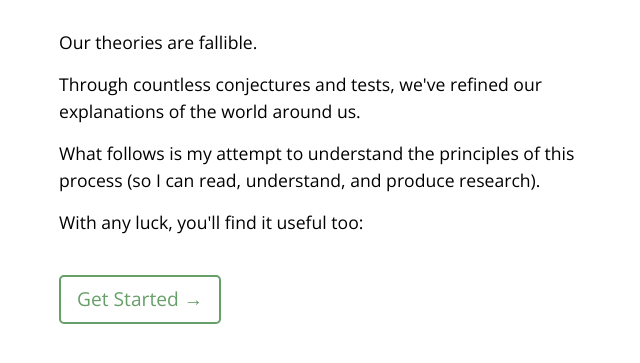
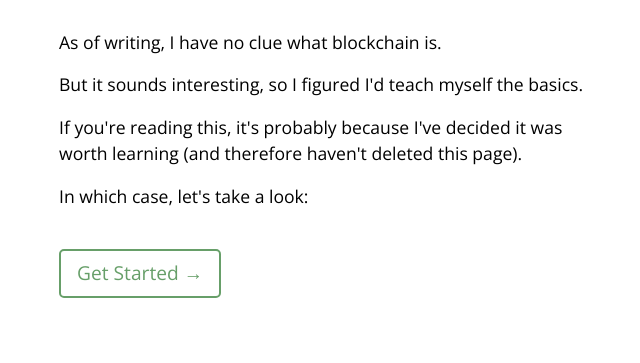
Before and after one commit to WillCBradley/chain.willcbradley.com, a plain HTML site: page chain-start.html in a window 1280 px wide. Shown: the part 197-560 px from the top of the page, without its empty margins (311-951 px from the left). Drawn offline with nearby package versions, Linux system fonts and the light colour scheme.

Commit message:
Add files via upload

```diff
--- a/chain-start.html
+++ b/chain-start.html
@@ -14,10 +14,10 @@
         </div>
         <h2 class="idea-subtitle">Start Here</h2>
 
-        <p>Our theories are fallible.</p>
-        <p>Through countless conjectures and tests, we've refined our explanations of the world around us.</p>
-        <p>What follows is my attempt to understand the principles of this process (so I can read, understand, and produce research).</p>
-        <p>With any luck, you'll find it useful too:</p>
+        <p>As of writing, I have no clue what blockchain is.</p>
+        <p>But it sounds interesting, so I figured I'd teach myself the basics.</p>
+        <p>If you're reading this, it's probably because I've decided it was worth learning (and therefore haven't deleted this page).</p>
+        <p>In which case, let's take a look:</p>
         <br>
 
         <a href="./tbc"><button class="subscribe" style="margin-top: 0; margin-bottom: 2rem;">Get Started &rarr;</button></a>
```
Also changed, not shown: whats-next.html (+1 -1 lines).
